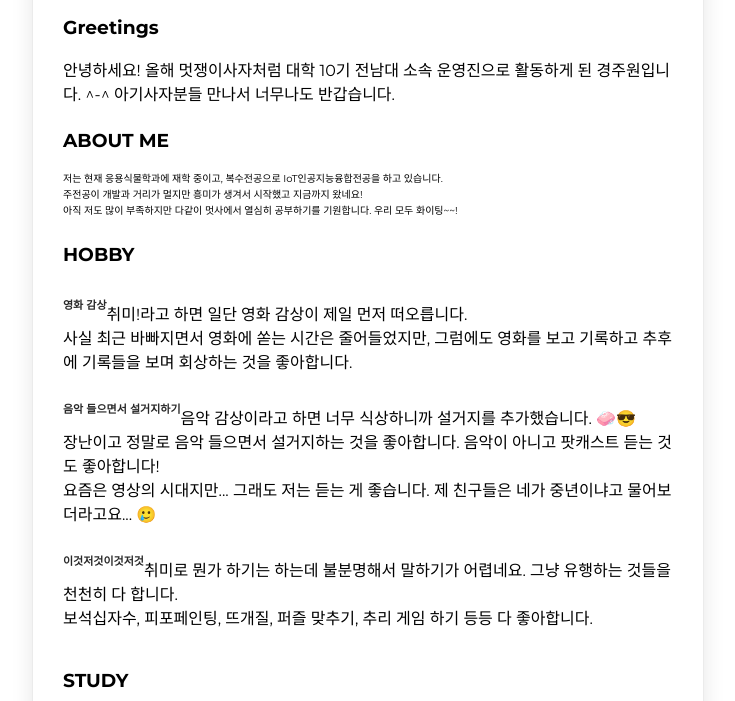
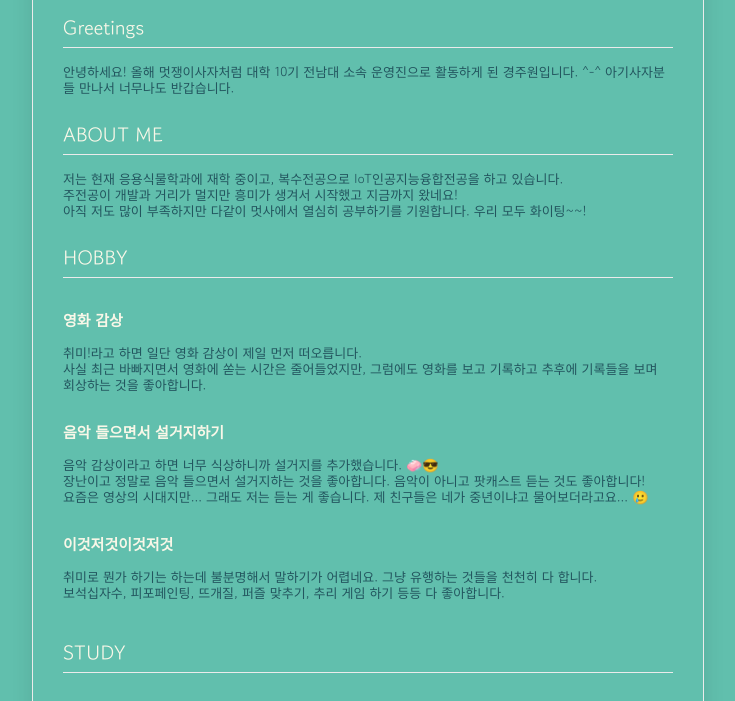
Before and after one commit to likelion-cnu/Introduce-yourself, a plain HTML site: page j8won/j8won.html in a window 1280 px wide. Shown: the part 180-881 px from the top of the page, without its empty margins (272-1007 px from the left). Drawn offline with Linux system fonts and the light colour scheme; files that its build step writes are made by us from their sources.

Commit message:
add: j8won

```diff
--- a/j8won/j8won.css
+++ b/j8won/j8won.css
@@ -8,7 +8,7 @@ body,
 h1,
 h3 {
   margin: 0px;
-  padding: 0px;
+  padding: auto;
 }
 
 body {
--- a/j8won/j8won.html
+++ b/j8won/j8won.html
@@ -3,7 +3,7 @@
   <head>
     <meta charset="UTF-8" />
     <title>경주원 자기소개</title>
-    <link rel="stylesheet" href="lion.css" />
+    <link rel="stylesheet" href="j8won.css" />
   </head>
   <body>
     <div class="mainbox">
```
